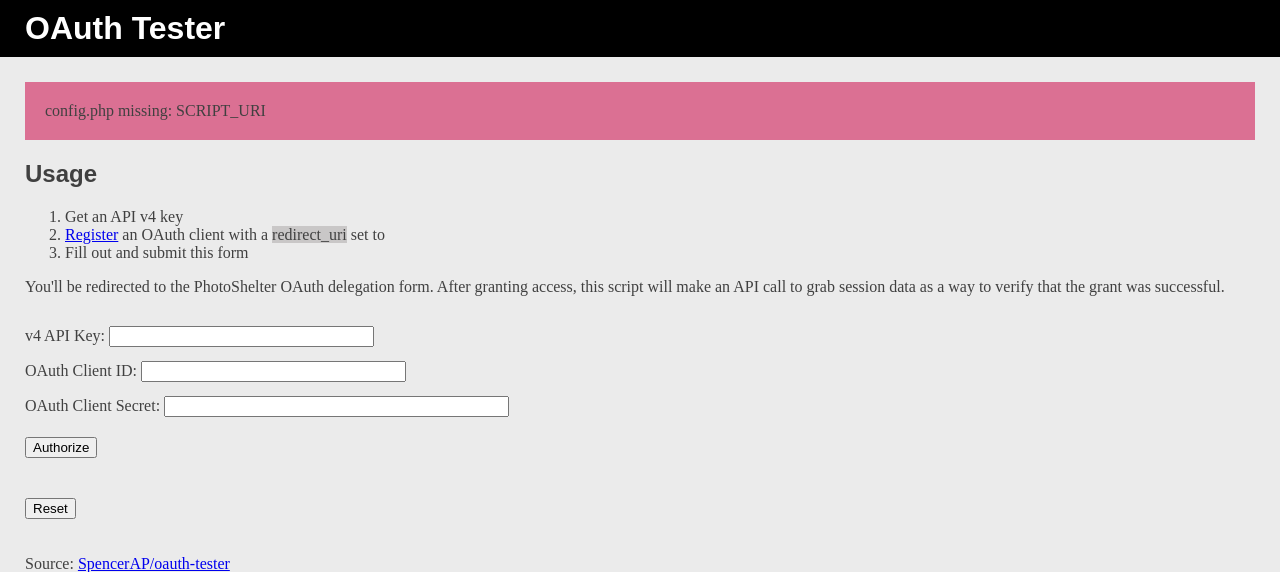
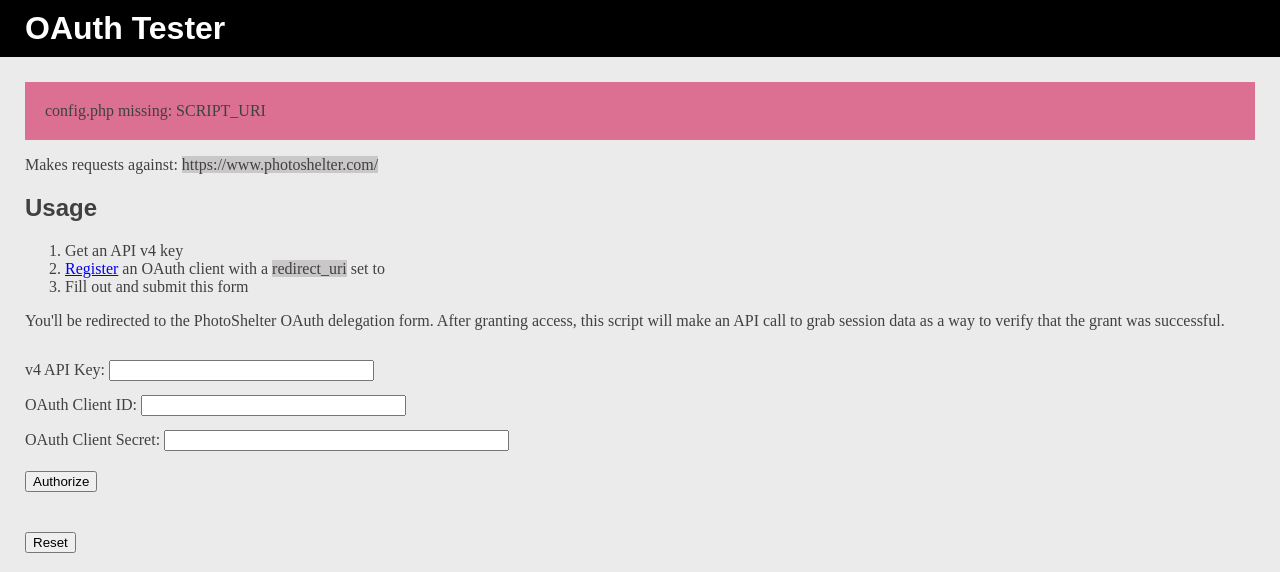
Before and after one commit to SpencerAP/oauth-tester, a PHP site: page / in a window 1280 px wide. Shown: the top 572 px of the page. Run offline with PHP 8.4, Linux system fonts and the light colour scheme.

Commit message:
show PS_URL_BASE for debugging purposes

```diff
--- a/index.php
+++ b/index.php
@@ -105,6 +105,8 @@ dd {
 </div>
 <?php endif; ?>
 
+<p>Makes requests against: <span class="code"><?php echo PS_URL_BASE ?></span></p>
+
 <h2>Usage</h2>
 
 <ol>
```
